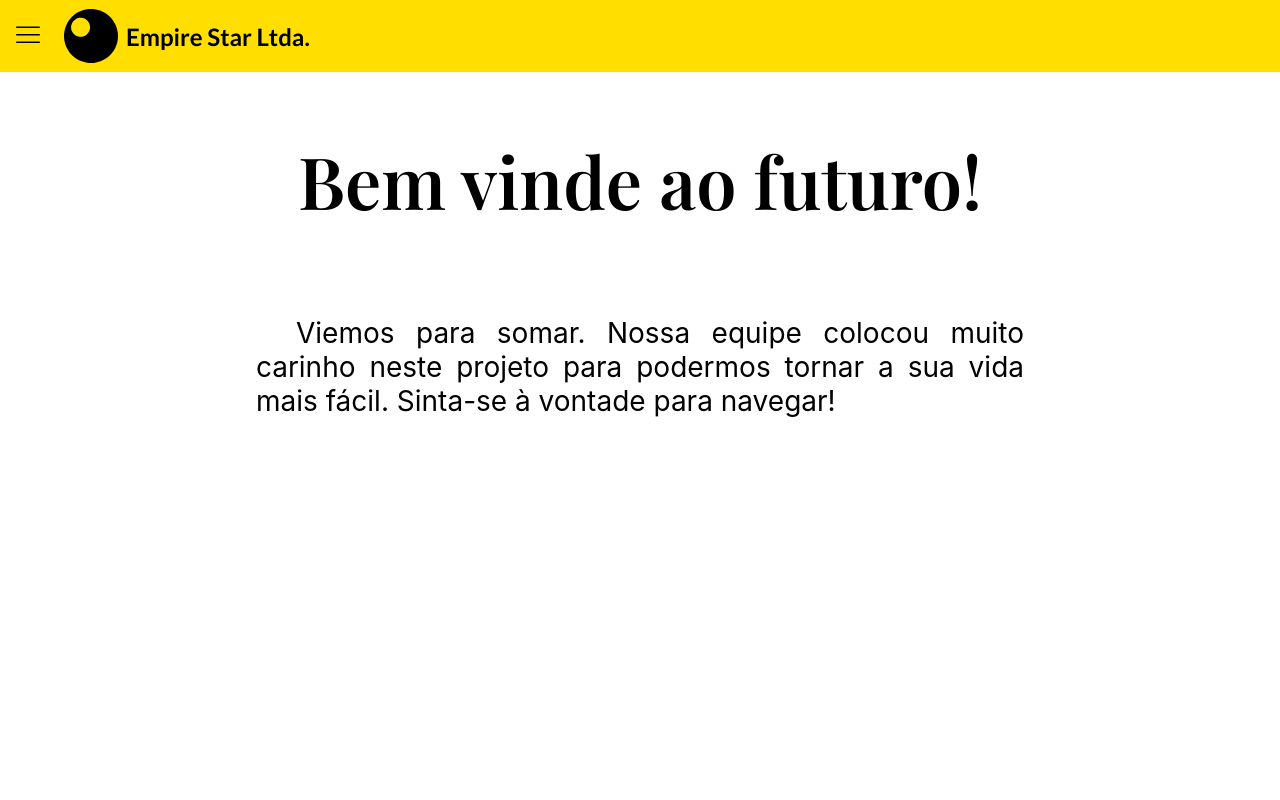
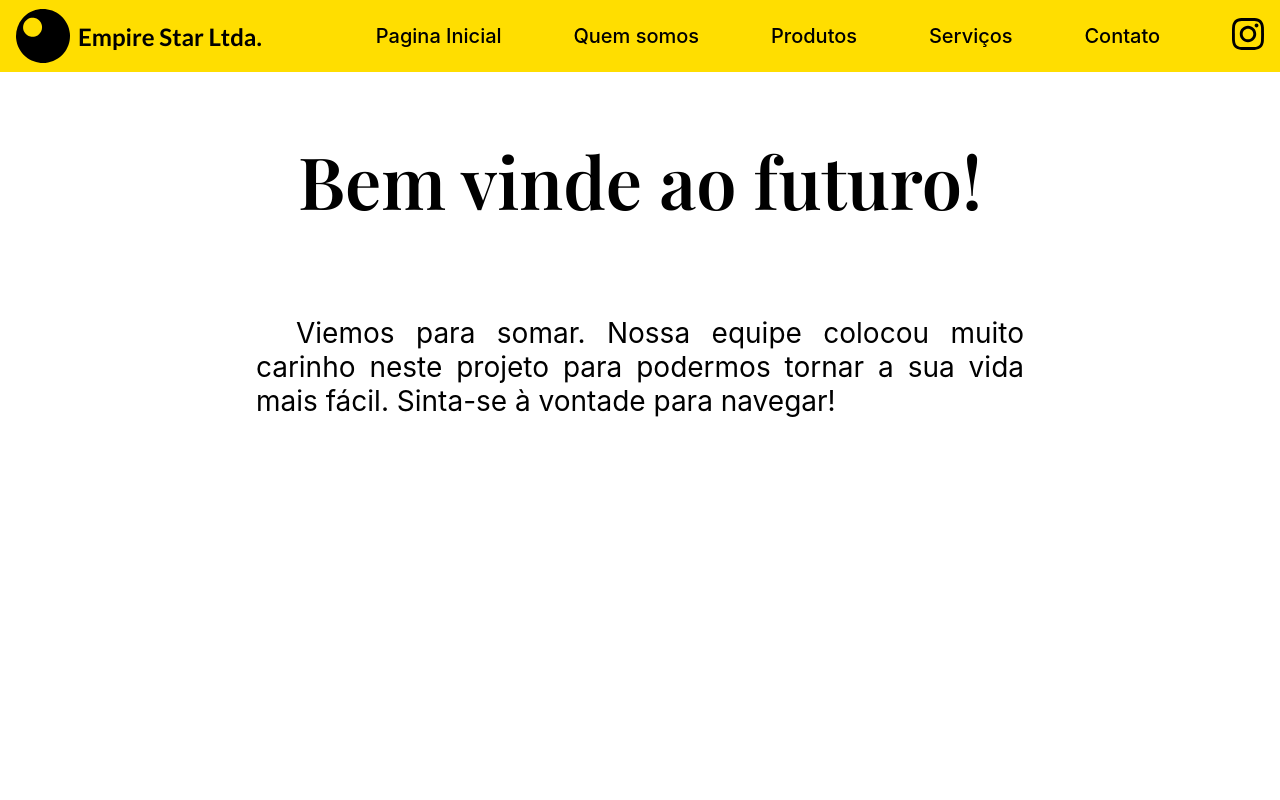
Before and after one commit to empirestarltda/landingpage, a React (Create React App) app in the folder es_landingpage/: page / in a window 1280 px wide. Shown: the top 800 px of the page. Built offline with nearby package versions, Linux system fonts and the light colour scheme.

Commit message:
Finalizar rodape

```diff
--- a/es_landingpage/src/App.tsx
+++ b/es_landingpage/src/App.tsx
@@ -8,9 +8,39 @@ interface AppProps{
   page: string;
 }
 
+interface Topico{
+  rota: string,
+  etiqueta: string
+}
+
+
+export const options :Array<Topico> = [
+  {
+      rota: 'home',
+      etiqueta: 'Pagina Inicial'
+  },
+  {
+      rota:'quem_somos',
+      etiqueta:'Quem somos'
+  },
+  {
+      rota:'produtos',
+      etiqueta:'Produtos'
+  },
+  {
+      rota:'servicos',
+      etiqueta:'Serviços'
+  },
+  {
+      rota:'contato',
+      etiqueta:'Contato'
+  }
+]
+
 function App({page}:AppProps) {
   const [estadoMenu, mudarEstadoMenu] = useState(false)
   const [tema, mudarTema] = useState<'claro'|'escuro'>('claro')
+
   return (
       <main className='App'>
         <GlobalStyle tema={tema}/> {/* Inicializa os Estilos globais */}
--- a/es_landingpage/src/components/Cabecalho/index.tsx
+++ b/es_landingpage/src/components/Cabecalho/index.tsx
@@ -7,11 +7,7 @@ import menu_alternativo from '../../assets/icons/menu_alternativo.svg'
 import { Container } from './styles'
 import { Link } from 'react-router-dom'
 import { useState } from 'react'
-
-interface Topico{
-    rota: string,
-    etiqueta: string
-}
+import { options } from '../../App'
 
 interface CabecalhoProps{
     funcaoCabecalho: () => void,
@@ -20,30 +16,9 @@ interface CabecalhoProps{
     tema: 'claro'|'escuro'
 }
 
+
+
 export function Cabecalho({funcaoCabecalho, estadoCabecalho, funcaoTema, tema}:CabecalhoProps){
-
-    const options :Array<Topico> = [
-        {
-            rota: 'home',
-            etiqueta: 'Pagina Inicial'
-        },
-        {
-            rota:'quem_somos',
-            etiqueta:'Quem somos'
-        },
-        {
-            rota:'produtos',
-            etiqueta:'Produtos'
-        },
-        {
-            rota:'servicos',
-            etiqueta:'Serviços'
-        },
-        {
-            rota:'contato',
-            etiqueta:'Contato'
-        }
-    ]
 
     var largura = window.screen.width
     const [visibilidadeDica, mudarVisibilidadeDica] = useState(false)
@@ -51,14 +26,14 @@ export function Cabecalho({funcaoCabecalho, estadoCabecalho, funcaoTema, tema}:C
     return(
         <Container tema={tema}>
 
-            {largura > 821?
+            {largura > 501?
             <>
                 <div id='grupo_logo' onClick={() => funcaoTema()} onMouseEnter={() => mudarVisibilidadeDica(!visibilidadeDica)} onMouseLeave={() => mudarVisibilidadeDica(!visibilidadeDica)}>
                     <img src={tema === 'claro'? logo : logo_alternativo} alt="Logo da Empire Star" />
                     <h2>Empire Star Ltda.</h2>
                     <span id={visibilidadeDica === false ? 'escondido' : 'visivel'}>Clique para trocar o tema do site</span>
                 </div>
-                    {options.map(option => <Link to={`/${option.rota}`}>{option.etiqueta}</Link>)}
+                    {options.map((option, key) => <Link to={`/${option.rota}`} key={key.toString()}>{option.etiqueta}</Link>)}
                 <a id='instagramIcon' href="https://www.instagram.com/empirestarltda/">
                     <img  src={tema === 'claro'? instagram_icon: instagram_alternativo} alt="ícone do instagram" />
                 </a>
@@ -79,7 +54,7 @@ export function Cabecalho({funcaoCabecalho, estadoCabecalho, funcaoTema, tema}:C
 
                         <div id='barra_lateral'>
 
-                            {options.map(option => <Link to={`/${option.rota}`} onClick={() => funcaoCabecalho()}>{option.etiqueta}</Link>)}
+                            {options.map((option, key) => <Link to={`/${option.rota}`} onClick={() => funcaoCabecalho()} key={key.toString()}>{option.etiqueta}</Link>)}
                             <a id='instagramIcon' href="https://www.instagram.com/empirestarltda/">
                                 <img  src={tema === 'claro'? instagram_icon: instagram_alternativo} alt="ícone do instagram" />
                             </a>
--- a/es_landingpage/src/components/Cabecalho/styles.ts
+++ b/es_landingpage/src/components/Cabecalho/styles.ts
@@ -19,6 +19,7 @@ export const Container = styled.nav<CabecalhoProps> `
         align-items: center;
         margin-left: 1rem;
         font-weight: 400;
+        cursor: pointer;
         h2{
             padding-left: 0.5rem;
             white-space: nowrap;
@@ -71,6 +72,9 @@ export const Container = styled.nav<CabecalhoProps> `
 
     a, div{
         color: ${props => props.tema === 'claro'? "var(--secundary-color)" : "var(--primary-color)"};
+        &:hover{
+        color: ${props => props.tema === 'claro'? "var(--secundary-color-hover)" : "var(--primary-color-hover)"};
+    }
     }
 
     #menu_container{
--- a/es_landingpage/src/components/Conteudo/styles.ts
+++ b/es_landingpage/src/components/Conteudo/styles.ts
@@ -8,8 +8,9 @@ export const Container = styled.section<ConteudoProps> `
     display: flex;
     flex-direction: column;
     width: 100%;
+    min-height: 100vh;
+    height: fit-content;
     align-items: center;
-    z-index: -1;
     color: ${props => props.tema === 'claro'? "var(--secundary-color)" : "var(--primary-color)"};
     h1{
         font-size: 4.5rem;
@@ -50,6 +51,7 @@ export const Container = styled.section<ConteudoProps> `
         padding: 1.25rem;
         font-style: italic;
         color: var(--secundary-color);
+
         label{
             text-align: end;
         }
--- a/es_landingpage/src/components/Rodape/index.tsx
+++ b/es_landingpage/src/components/Rodape/index.tsx
@@ -1,8 +1,17 @@
+import { Link } from 'react-router-dom';
+import { options } from '../../App';
+import logo_rodape from '../../assets/icons/logo_rodape.svg'
 import { Container } from "./styles";
 
 export function Rodape(){
     return(
         <Container>
+            <img src={logo_rodape} alt="logo empire star"/>
+            <div id='navegue'>
+                <span>Navegue</span>
+                {options.map((opt, key) => <Link to={`/${opt.rota}`} key={key.toString()}>{opt.etiqueta}</Link>)}
+            </div>
+
 
         </Container>
     )
--- a/es_landingpage/src/components/Rodape/styles.ts
+++ b/es_landingpage/src/components/Rodape/styles.ts
@@ -1,5 +1,33 @@
 import styled from 'styled-components'
 
-export const Container = styled.section `
+export const Container = styled.footer `
+    width: 100%;
+    background-color: var(--secundary-color);
+    color: var(--primary-color);
+    display: flex;
+    justify-content: space-around;
+    align-items: center;
+    flex-direction: row;
+    img{
+        padding: 1rem;
+        max-width: 7.5%;
+    }
+    #navegue{
+        width:25%;
+        display: flex;
+        flex-direction: column;
 
+        span{
+            font-weight: 600;
+            font-size: 1.25rem;
+            padding-bottom: 0.5rem;
+        }
+        a{
+            color: var(--primary-color);
+            text-decoration: none;
+            &:hover{
+                color: var(--primary-color-hover);
+            }
+        }
+    }
 `
--- a/es_landingpage/src/styles/global.ts
+++ b/es_landingpage/src/styles/global.ts
@@ -33,7 +33,7 @@ const GlobalStyle = createGlobalStyle<GlobalStyleProps>`
   /* Firefox */
   * {
     scrollbar-width: auto;
-    scrollbar-color: ${props => props.tema === 'claro'? "var(--primary-color)" : "var(--secundary-color)"} transparent;
+    scrollbar-color: var(--secundary-color) transparent;
   }
 
   /* Chrome, Edge, and Safari */
@@ -46,9 +46,10 @@ const GlobalStyle = createGlobalStyle<GlobalStyleProps>`
   }
 
   *::-webkit-scrollbar-thumb {
-    background-color: ${props => props.tema === 'claro'? "var(--primary-color)" : "var(--secundary-color)"};
+    background-color: var(--secundary-color);
     border-radius: 10px;
-    border: 1px solid ${props => props.tema === 'claro'? "var(--primary-color)" : "var(--secundary-color)"};
+    border: 1px solid var(--secundary-color);
   }
+
 `
 export default GlobalStyle
```
Also changed, not shown: es_landingpage/src/assets/icons/logo_rodape.svg (added).
